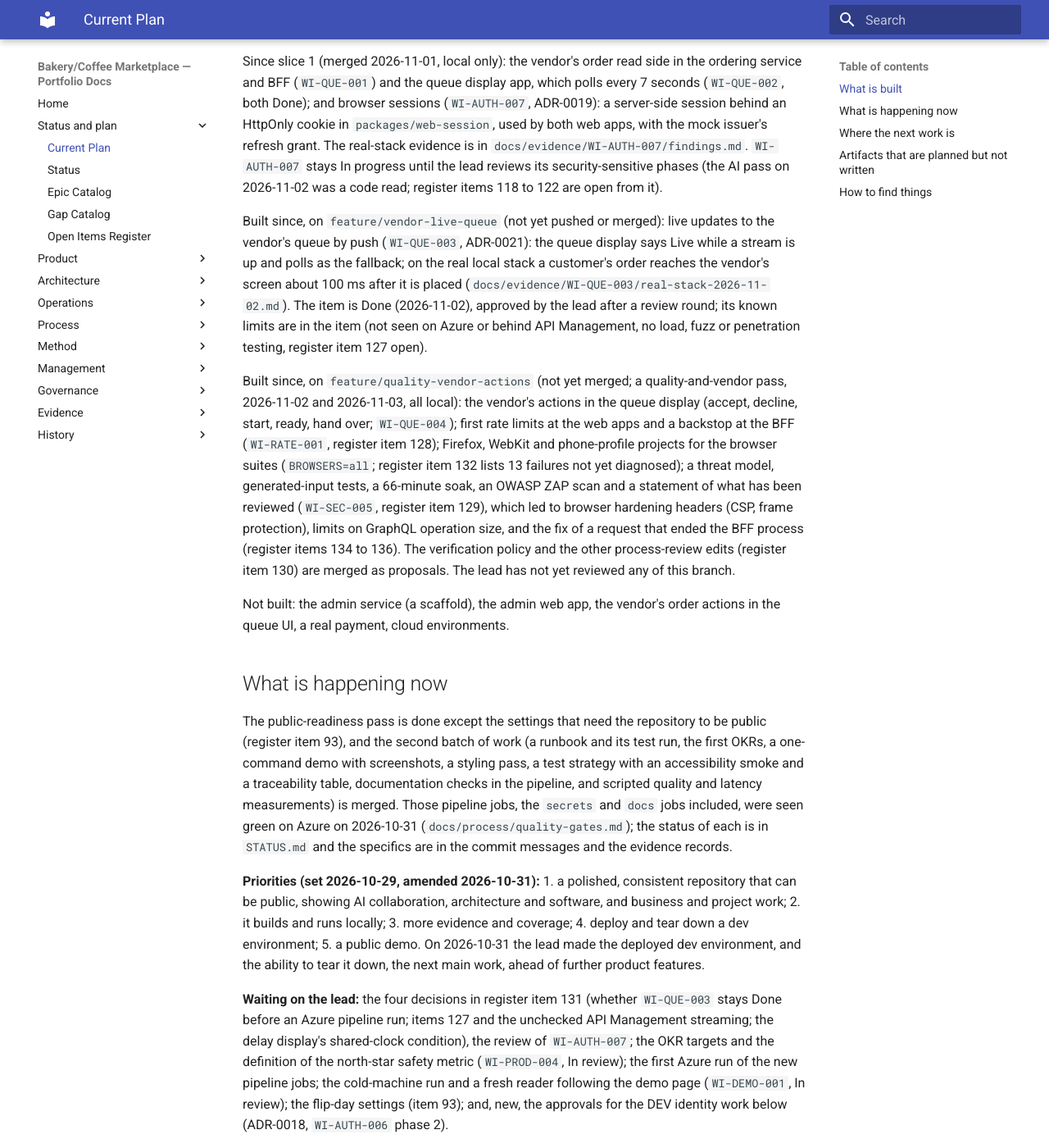
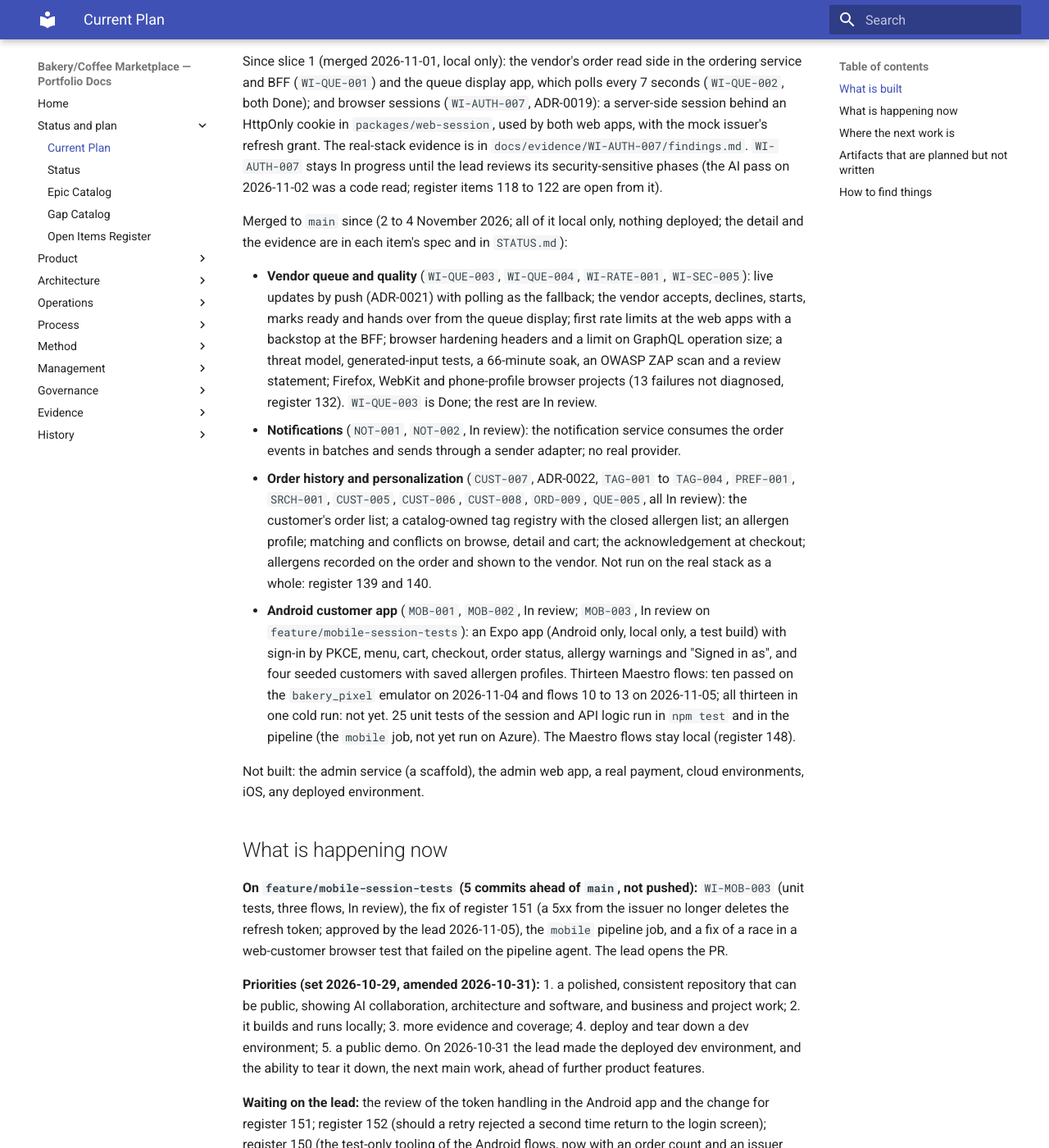
Before and after one commit to benjamin-hedrick/bakery-marketplace, an MkDocs documentation site: the page built from docs/product/backlog/current-plan.md, in a window 1280 px wide and 1400 px high, scrolled down 506 px. Shown: the whole window at 82% size. Built offline with MkDocs 1.6.1 and Material for MkDocs 9.7.7, drawn with Linux system fonts in a browser that asks for light colours; some of the changed text lies outside the part shown.

Commit message:
current-plan.md rewritten after the Android work: what is merged, what is on feature/mobile-session-tests, what waits on the lead, what is ready and open
Co-Authored-By: Claude Sonnet 5.5 <noreply@anthropic.com>

```diff
--- a/docs/product/backlog/current-plan.md
+++ b/docs/product/backlog/current-plan.md
@@ -1,6 +1,6 @@
 # Current plan
 
-> **Status:** Current · written 2026-10-30, order of next work updated 2026-11-03. The status of every work item is in `STATUS.md` (generated); this page says what is built, what is happening now and where the next work is listed. Keep it short: update it when the focus changes.
+> **Status:** Current · written 2026-10-30, rewritten 2026-11-05 after the Android work was merged. The status of every work item is in `STATUS.md`; this page says what is built, what is happening now and where the next work is listed. Keep it short: update it when the focus changes.
 
 ## What is built
 
@@ -8,34 +8,28 @@ Slice 1 is complete and merged: a customer logs in, browses listings with stock,
 
 Since slice 1 (merged 2026-11-01, local only): the vendor's order read side in the ordering service and BFF (`WI-QUE-001`) and the queue display app, which polls every 7 seconds (`WI-QUE-002`, both Done); and browser sessions (`WI-AUTH-007`, ADR-0019): a server-side session behind an HttpOnly cookie in `packages/web-session`, used by both web apps, with the mock issuer's refresh grant. The real-stack evidence is in `docs/evidence/WI-AUTH-007/findings.md`. `WI-AUTH-007` stays In progress until the lead reviews its security-sensitive phases (the AI pass on 2026-11-02 was a code read; register items 118 to 122 are open from it).
 
-Built since, on `feature/vendor-live-queue` (not yet pushed or merged): live updates to the vendor's queue by push (`WI-QUE-003`, ADR-0021): the queue display says Live while a stream is up and polls as the fallback; on the real local stack a customer's order reaches the vendor's screen about 100 ms after it is placed (`docs/evidence/WI-QUE-003/real-stack-2026-11-02.md`). The item is Done (2026-11-02), approved by the lead after a review round; its known limits are in the item (not seen on Azure or behind API Management, no load, fuzz or penetration testing, register item 127 open).
+Merged to `main` since (2 to 4 November 2026; all of it local only, nothing deployed; the detail and the evidence are in each item's spec and in `STATUS.md`):
 
-Built since, on `feature/quality-vendor-actions` (not yet merged; a quality-and-vendor pass, 2026-11-02 and 2026-11-03, all local): the vendor's actions in the queue display (accept, decline, start, ready, hand over; `WI-QUE-004`); first rate limits at the web apps and a backstop at the BFF (`WI-RATE-001`, register item 128); Firefox, WebKit and phone-profile projects for the browser suites (`BROWSERS=all`; register item 132 lists 13 failures not yet diagnosed); a threat model, generated-input tests, a 66-minute soak, an OWASP ZAP scan and a statement of what has been reviewed (`WI-SEC-005`, register item 129), which led to browser hardening headers (CSP, frame protection), limits on GraphQL operation size, and the fix of a request that ended the BFF process (register items 134 to 136). The verification policy and the other process-review edits (register item 130) are merged as proposals. The lead has not yet reviewed any of this branch.
+- **Vendor queue and quality** (`WI-QUE-003`, `WI-QUE-004`, `WI-RATE-001`, `WI-SEC-005`): live updates by push (ADR-0021) with polling as the fallback; the vendor accepts, declines, starts, marks ready and hands over from the queue display; first rate limits at the web apps with a backstop at the BFF; browser hardening headers and a limit on GraphQL operation size; a threat model, generated-input tests, a 66-minute soak, an OWASP ZAP scan and a review statement; Firefox, WebKit and phone-profile browser projects (13 failures not diagnosed, register 132). `WI-QUE-003` is Done; the rest are In review.
+- **Notifications** (`NOT-001`, `NOT-002`, In review): the notification service consumes the order events in batches and sends through a sender adapter; no real provider.
+- **Order history and personalization** (`CUST-007`, ADR-0022, `TAG-001` to `TAG-004`, `PREF-001`, `SRCH-001`, `CUST-005`, `CUST-006`, `CUST-008`, `ORD-009`, `QUE-005`, all In review): the customer's order list; a catalog-owned tag registry with the closed allergen list; an allergen profile; matching and conflicts on browse, detail and cart; the acknowledgement at checkout; allergens recorded on the order and shown to the vendor. Not run on the real stack as a whole: register 139 and 140.
+- **Android customer app** (`MOB-001`, `MOB-002`, In review; `MOB-003`, In review on `feature/mobile-session-tests`): an Expo app (Android only, local only, a test build) with sign-in by PKCE, menu, cart, checkout, order status, allergy warnings and "Signed in as", and four seeded customers with saved allergen profiles. Thirteen Maestro flows: ten passed on the `bakery_pixel` emulator on 2026-11-04 and flows 10 to 13 on 2026-11-05; all thirteen in one cold run: not yet. 25 unit tests of the session and API logic run in `npm test` and in the pipeline (the `mobile` job, not yet run on Azure). The Maestro flows stay local (register 148).
 
-Not built: the admin service (a scaffold), the admin web app, the vendor's order actions in the queue UI, a real payment, cloud environments.
+Not built: the admin service (a scaffold), the admin web app, a real payment, cloud environments, iOS, any deployed environment.
 
 ## What is happening now
 
-The public-readiness pass is done except the settings that need the repository to be public (register item 93), and the second batch of work (a runbook and its test run, the first OKRs, a one-command demo with screenshots, a styling pass, a test strategy with an accessibility smoke and a traceability table, documentation checks in the pipeline, and scripted quality and latency measurements) is merged. Those pipeline jobs, the `secrets` and `docs` jobs included, were seen green on Azure on 2026-10-31 (`docs/process/quality-gates.md`); the status of each is in `STATUS.md` and the specifics are in the commit messages and the evidence records.
+**On `feature/mobile-session-tests` (5 commits ahead of `main`, not pushed):** `WI-MOB-003` (unit tests, three flows, In review), the fix of register 151 (a 5xx from the issuer no longer deletes the refresh token; approved by the lead 2026-11-05), the `mobile` pipeline job, and a fix of a race in a web-customer browser test that failed on the pipeline agent. The lead opens the PR.
 
 **Priorities (set 2026-10-29, amended 2026-10-31):** 1. a polished, consistent repository that can be public, showing AI collaboration, architecture and software, and business and project work; 2. it builds and runs locally; 3. more evidence and coverage; 4. deploy and tear down a dev environment; 5. a public demo. On 2026-10-31 the lead made the deployed dev environment, and the ability to tear it down, the next main work, ahead of further product features.
 
-**Waiting on the lead:** the four decisions in register item 131 (whether `WI-QUE-003` stays Done before an Azure pipeline run; items 127 and the unchecked API Management streaming; the delay display's shared-clock condition), the review of `WI-AUTH-007`; the OKR targets and the definition of the north-star safety metric (`WI-PROD-004`, In review); the first Azure run of the new pipeline jobs; the cold-machine run and a fresh reader following the demo page (`WI-DEMO-001`, In review); the flip-day settings (item 93); and, new, the approvals for the DEV identity work below (ADR-0018, `WI-AUTH-006` phase 2).
+**Waiting on the lead:** the review of the token handling in the Android app and the change for register 151; register 152 (should a retry rejected a second time return to the login screen); register 150 (the test-only tooling of the Android flows, now with an order count and an issuer restart); the four decisions in register item 131 and items 127, 132 and 137; the review of `WI-AUTH-007` (register 118 to 122); the OKR targets and the north-star definition (`WI-PROD-004`); the cold-machine run and a stranger's reading of the demo (`WI-DEMO-001`); the flip-day settings (item 93); and the approvals for the DEV identity work below (ADR-0018, `WI-AUTH-006` phase 2). The first Azure run of the `queue`, `session` and `mobile` jobs is also pending.
 
-**Next, added 2026-11-02 (after the review of `WI-QUE-003`), ahead of the list below:**
+**Ready to build, not started:** `CAT-003` and `PORT-004` (the listing cache), `VEN-001` and `VEN-002` (vendor onboarding; the plan keeps vendor onboarding last and the vendor on seeded data).
 
-- **Review of the quality-and-vendor branch** (`feature/quality-vendor-actions`, about 18 commits): `WI-QUE-004`, `WI-RATE-001`, `WI-SEC-005` and the cross-browser projects. Open for the lead: register item 137 (the BFF backstop is shared by all users of a web app), whether a deployed environment refuses GraphQL introspection, `'unsafe-inline'` in the CSP's `script-src`, the production numbers for the rate limits, and item 132 (13 cross-browser failures to diagnose).
-- **Adopt or change the process-review proposals** (`docs/process/verification-policy.md`, the Definitions of Ready and Done, NFR 3.8, 3.9, 5.1 and 5.2): merged as proposals; nothing is binding until the lead says so.
-- **Review of `WI-AUTH-007`** by the lead (it stays In progress until then), with register items 118 to 122 and the pipeline's first Azure run of the `queue` and `session` jobs.
-- **Item 127** (order changes cross Redis Pub/Sub in the clear) is decided with the deployed Redis (`WI-DEP-001`).
+**Open, not scheduled:** the outbox and stock hardening (register 66, 67, 74), a latency budget (100), a dependency audit and SBOM (`WI-SEC-004`), the process-review proposals (register 130: merged as proposals, nothing binding until the lead says so), and the stalled pipeline job of 2026-11-04 (register 144, cause unknown).
 
-**Notifications built (2026-11-03, branch `feature/slice-notifications`, not yet pushed or reviewed):** `NOT-001` and `NOT-002` are In review, with `ICacheProvider.GetManyAsync` and `IEventSubscriber.SubscribeBatchAsync` added to `tools/`. Local only: no real provider. Also on the branch: the service in the Compose `apps` profile, run against a real-checkout smoke (66 notifications, no errors), a contract test of the event names against ordering, and one trace span per batch (seen in the local Aspire dashboard). Allergy and low-stock templates wait for their events (register 138).
-
-**Order history built (2026-11-04, branch `feature/order-history`, stacked on `feature/slice-notifications`, not yet pushed or reviewed):** `WI-CUST-007` is In review: `GET /ordering/orders` for the calling customer, the BFF `orders` connection, and `/orders` in the customer app with a header link; checked in the browser against the mock BFF and on the real stack (register 139 lists what was not).
-
-**Personalization scoped and specified (2026-11-04, branch `feature/slice-personalization`, stacked on `feature/order-history`):** ADR-0022 (Accepted 2026-11-04) defines tags as a catalog-owned registry of kinds; the new `EPIC-TAGS` (`TAG-001` to `TAG-005`) and the reworked personalization items follow it: `PREF-001` (allergen profile), `SRCH-001` (customer-only matching and the cart check), `CUST-005`, `CUST-006`, `CUST-008` (cart and checkout), `ORD-009` (allergens recorded on the order), `QUE-005` (shown to the vendor); `PREF-002` and the allergy e-mail are dropped. Built so far: `TAG-001`, `PREF-001`, `SRCH-001`, `CUST-005` and `CUST-006` (all In review; the last two's real-stack journeys are not yet run, register 140). Build order: `TAG-001` first (the closed allergen list), then `PREF-001`, `SRCH-001`, `CUST-005`, `CUST-006`, `ORD-009`, `QUE-005`, `CUST-008`, then `TAG-002` and `TAG-003`.
-
-**Product order agreed with the lead (2026-11-02):** after the quality work, notifications on order events (`NOT-001`, `NOT-002`; built, above), then the customer's order history (`WI-CUST-007`) and personalization, then a mobile spike (`WI-QA-003`). Vendor onboarding (seeded data and the mock identity stay), the admin console and a real payment (design only) come last or are not built for the demo. The deployed dev environment, Azure and Entra stay a separate, parallel track.
+**Product order agreed with the lead (2026-11-02; notifications, order history, personalization and the mobile app are done as listed above):** after the quality work, notifications on order events (`NOT-001`, `NOT-002`; built, above), then the customer's order history (`WI-CUST-007`) and personalization, then a mobile spike (`WI-QA-003`). Vendor onboarding (seeded data and the mock identity stay), the admin console and a real payment (design only) come last or are not built for the demo. The deployed dev environment, Azure and Entra stay a separate, parallel track.
 
 **Next, in this order (set 2026-10-31):**
 
@@ -45,7 +39,7 @@ The public-readiness pass is done except the settings that need the repository t
 4. `WI-DEP-001` part 1: **written and checked locally so far: the foundation stack, the dev environment stack with the mock issuer as the first deployed issuer (2026-10-31; items 102, 108 and 110 are decided, and nothing has been planned or applied on Azure), the destroy guard and a rehearsal pipeline for proving the gates; the gate rehearsal passed on Azure (G1 to G8, 2026-10-31 to 2026-11-01, `docs/evidence/WI-DEP-001/gate-rehearsal-2026-11-01.md`); the next step is yours: run the bootstrap on Azure, with costs from there on** (`docs/operations/runbooks/`). Infrastructure as code in two stacks (a persistent foundation with the registry, and a disposable environment), a deploy stage and a post-deploy smoke test that reuses the Playwright smoke. The design is ADR-0020 (Proposed): build once and promote by digest; plan on pull requests only when `infra/**` changes; separate approvals for infrastructure (skipped when the plan has no changes) and application; state in a storage account.
 5. `WI-DEP-001` part 2: a manual, approved teardown run with a runbook (no automatic teardown), with standup time, teardown time and cost recorded and a budget alert. Runbooks to write when each step is first run: bootstrap of the state storage and pipeline identity (with a verify section), create the dev environment, tear it down. The UAT/Prod promotion pipeline (`azure-pipelines-promote.yml`) is built for review only and never run.
 6. Process, in small steps alongside 3 to 5: evidence stamping (commit, command, date, raw output on every evidence record), a pre-push hook that runs `node-gates.mjs`, and the AI-collaboration record as structured data (catches by control, interventions) with the two open theory tests (`WI-QA-002`, `G-H04` and `G-H05`).
-7. Mobile: a decision spike (`WI-QA-003`: Maestro support, Expo or another stack, local-only or CI), then one small mobile job with Maestro flows. Independent of the deploy path.
+7. Mobile: **done 2026-11-04 and 2026-11-05 (see "What is built")**; the original plan was a decision spike (`WI-QA-003`: Maestro support, Expo or another stack, local-only or CI), then one small mobile job with Maestro flows. Independent of the deploy path.
 8. A recording of the demo journey, ideally against the deployed dev environment.
 9. The vendor read side and queue display (`N-03`, `N-04`): **built (2026-11-01)**. Live updates by push (`WI-QUE-003`, ADR-0021) are **built and run locally (2026-11-02, branch `feature/vendor-live-queue`)**; next the vendor's actions in the queue UI.
 10. Outbox and stock hardening (`N-06`, `N-07`: register items 66, 67, 74) and a latency budget (item 100).
```
Also changed, not shown: docs/product/backlog/TRACEABILITY.md (+1 -1 lines).
